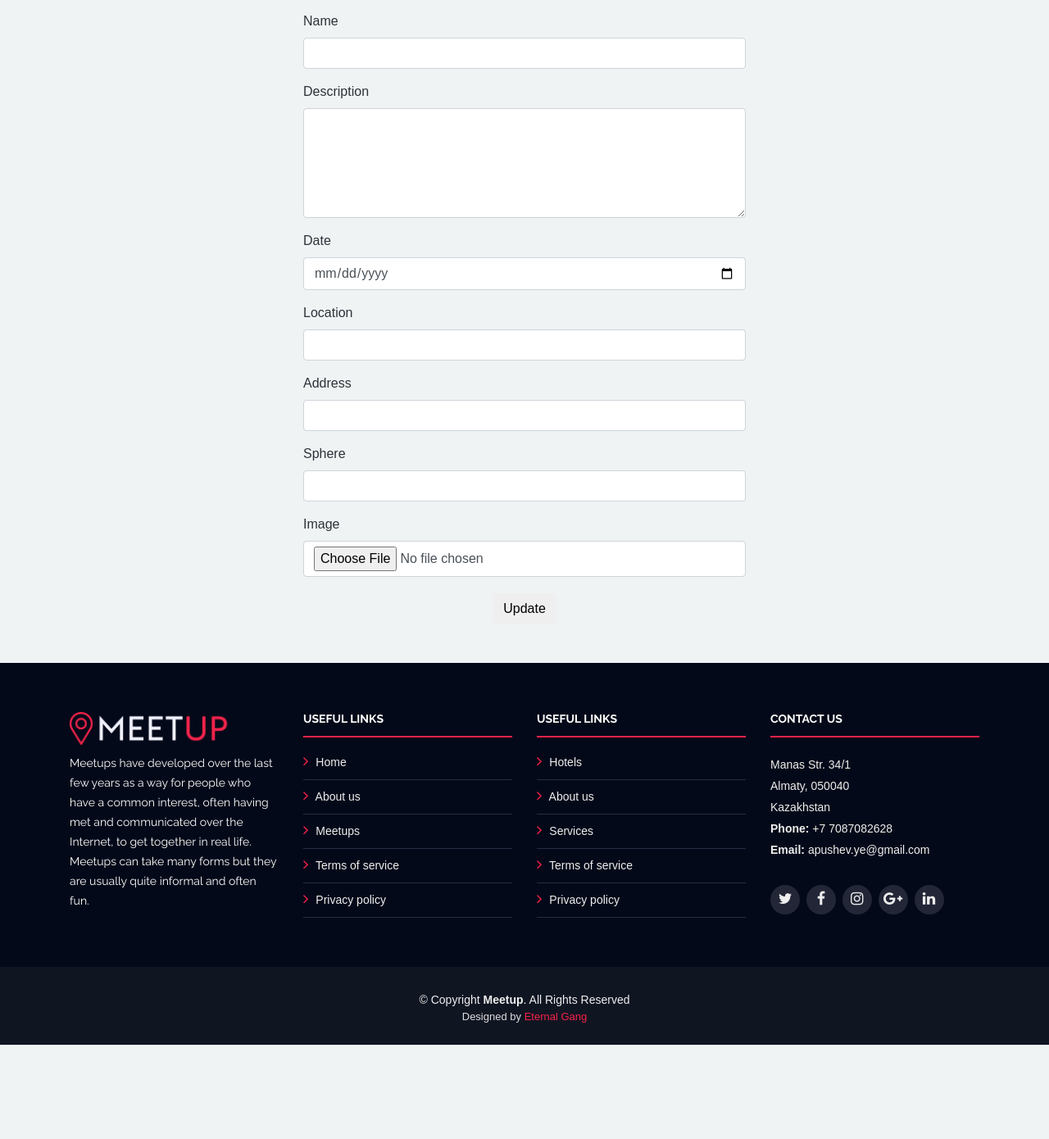
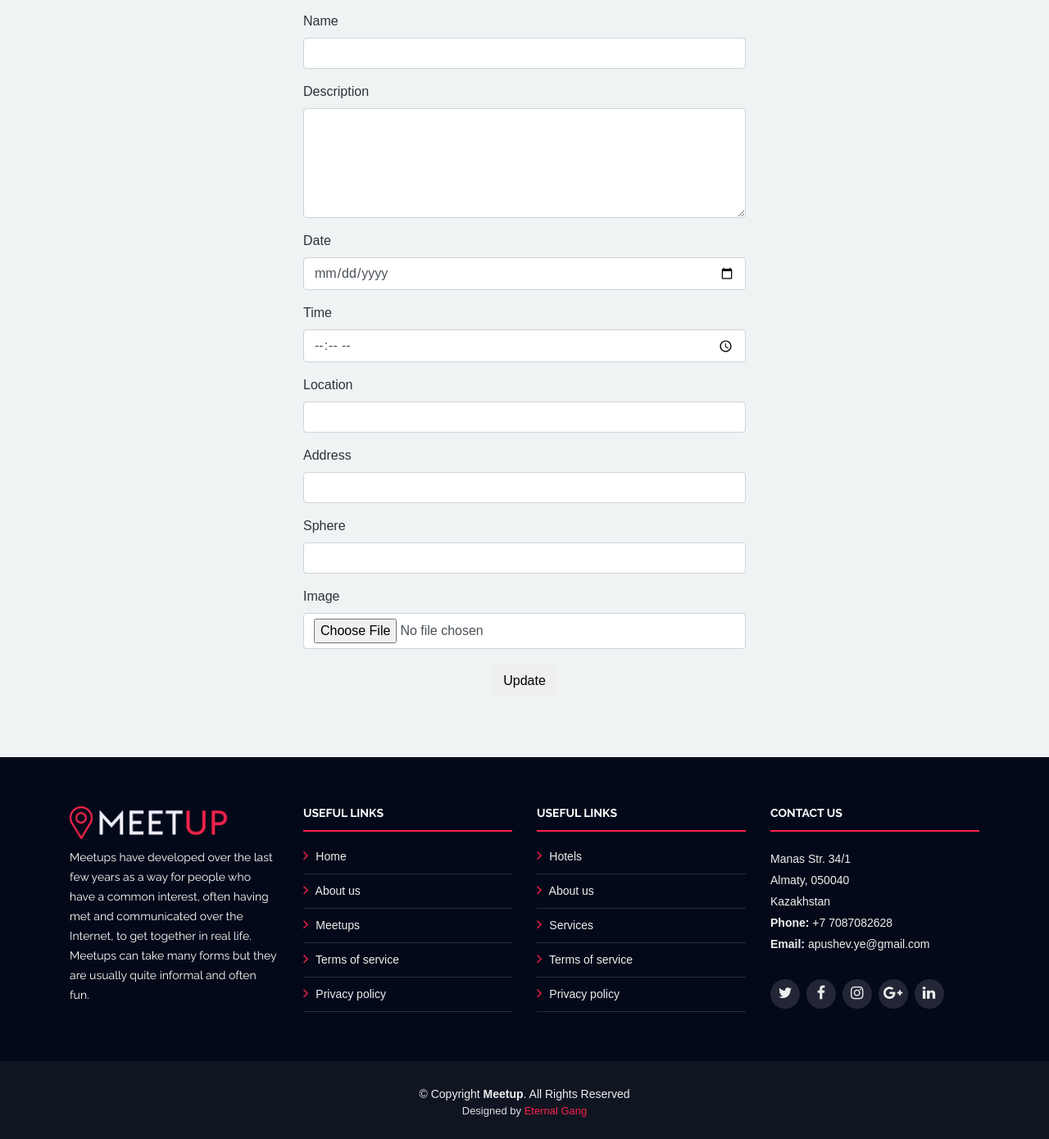
Before and after one commit to Rizabek014/meetup, a PHP site: page /edit.php in a window 1280 px wide. Shown: the part 291-1681 px from the top of the page at 82% size. Before the commit the page ends 1566 px from the top, so only its background shows below. Run offline with PHP 8.4, Linux system fonts and the light colour scheme; data that the repository does not hold is empty; some libraries are stand-ins or nearby versions.

Commit message:
Exact time added

```diff
--- a/Server.php
+++ b/Server.php
@@ -4,6 +4,7 @@
     $name = "";
     $description = "";
     $date = "";
+    $time = "";
     $location = "";
     $address = "";
     $sphere = "";
@@ -26,6 +27,7 @@
             $name = $_POST['name'];
             $description = $_POST['description'];
             $date = $_POST['date'];
+            $time = $_POST['time'];
             $location = $_POST['location'];
             $address = $_POST['address'];
             $sphere = $_POST['sphere'];
@@ -36,8 +38,8 @@
             {
                 $dates .= " ".$selected;
             }
-            $sql = "INSERT INTO meetups (name, description, date, location, address, sphere, organizer_id, created_at)
-                    VALUES ('$name', '$description', '$dates', '$location', '$address', '$sphere', '$organizer_id', '$created_at')";
+            $sql = "INSERT INTO meetups (name, description, date, time, location, address, sphere, organizer_id, created_at)
+                    VALUES ('$name', '$description', '$dates', '$time', '$location', '$address', '$sphere', '$organizer_id', '$created_at')";
 
             mysqli_query($db, $sql);
             $meetup = mysqli_query($db, "SELECT meetup_id FROM meetups WHERE name = '$name' AND description = '$description'");
@@ -101,6 +103,7 @@
         $name = mysqli_real_escape_string($db, $_POST['name']);
         $description = mysqli_real_escape_string($db, $_POST['description']);
         $date = mysqli_real_escape_string($db, $_POST['date']);
+        $time = mysqli_real_escape_string($db, $_POST['time']);
         $location = mysqli_real_escape_string($db, $_POST['location']);
         $address = mysqli_real_escape_string($db, $_POST['address']);
         $sphere = mysqli_real_escape_string($db, $_POST['sphere']);
@@ -109,7 +112,7 @@
         $updated_at = getDatetimeNow();
         //need to fix
         $sql = "UPDATE meetups
-                SET name = '$name', description = '$description', date = '$date',
+                SET name = '$name', description = '$description', date = '$date', time = '$time',
                     location = '$location', address = '$address', sphere = '$sphere', organizer_id = '$organizer_id', updated_at = '$updated_at'
                 WHERE meetup_id = $meetup_id";
         mysqli_query($db, $sql);
@@ -134,10 +137,6 @@
     {
         $meetup_id = $_GET['del'];
         mysqli_query($db, "DELETE FROM meetups WHERE meetup_id = $meetup_id");
-        mysqli_query($db, "DELETE FROM image WHERE meetup_id = $meetup_id");
-        mysqli_query($db, "DELETE FROM comment WHERE meetup_id = $meetup_id");
-        mysqli_query($db, "DELETE FROM member WHERE meetup_id = $meetup_id");
-        mysqli_query($db, "DELETE FROM rating WHERE meetup_id = $meetup_id");
         header('location: index.php');
     }
 
--- a/edit.php
+++ b/edit.php
@@ -21,6 +21,7 @@
         $name = $record['name'];
         $description = $record['description'];
         $date = $record['date'];
+        $time = $record['time'];
         $location = $record['location'];
         $address = $record['address'];
         $sphere = $record['sphere'];
@@ -97,7 +98,7 @@
 
             <div class="row" >
                 <div class="col-md-3"></div>
-                <div class="col-md-6" style="height: 750px;">
+                <div class="col-md-6" style="height: 865px;">
                     <div class="details" >
                         <div class="social"></div>
                         <form method="post" action = "Server.php" enctype="multipart/form-data">
@@ -105,27 +106,31 @@
                             <input type="hidden" name="organizer_id" value="<?php echo $organizer_id;?>">
                             <div class="form-group" >
                                 <label>Name</label>
-                                <input class="form-control" type="text" name="name" value="<?php echo $name;?>">
+                                <input class="form-control" type="text" name="name" value="<?php echo $name;?>" required>
                             </div>
                             <div class="form-group">
                                 <label>Description</label>
-                                <textarea class="form-control" rows="5" cols="50" name="description" ><?php echo $description;?></textarea>
+                                <textarea class="form-control" rows="5" cols="50" name="description" required ><?php echo $description;?></textarea>
                             </div>
                             <div class="form-group">
                                 <label>Date</label>
-                                <input class="form-control" type="date" name="date" value="<?php echo $date;?>">
+                                <input class="form-control" type="date" name="date" value="<?php echo $date;?>" required>
+                            </div>
+                            <div class="form-group">
+                                <label>Time</label>
+                                <input class="form-control" type="time" name="time" value="<?php echo $time;?>" required>
                             </div>
                             <div class="form-group">
                                 <label>Location</label>
-                                <input class="form-control" type="text" name="location" value="<?php echo $location;?>">
+                                <input class="form-control" type="text" name="location" value="<?php echo $location;?>" required>
                             </div>
                             <div class="form-group">
                                 <label>Address</label>
-                                <input class="form-control" type="text" name="address" value="<?php echo $address;?>">
+                                <input class="form-control" type="text" name="address" value="<?php echo $address;?>" required>
                             </div>
                             <div class="form-group">
                                 <label>Sphere</label>
-                                <input class="form-control" type="text" name="sphere" value="<?php echo $sphere;?>">
+                                <input class="form-control" type="text" name="sphere" value="<?php echo $sphere;?>" required>
                             </div>
 
                             <div class="form-group" >
```
Also changed, not shown: add.php (+11 -5 lines).
